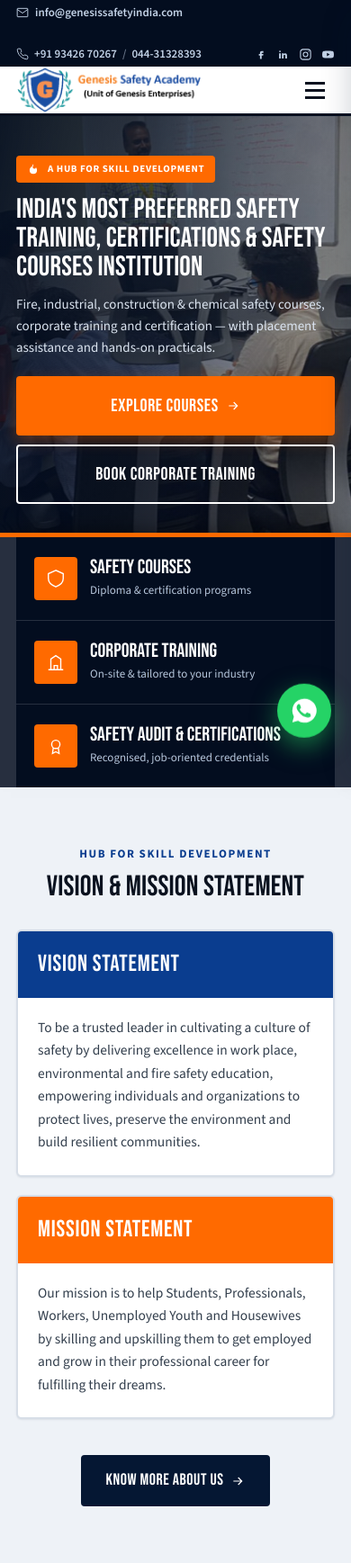
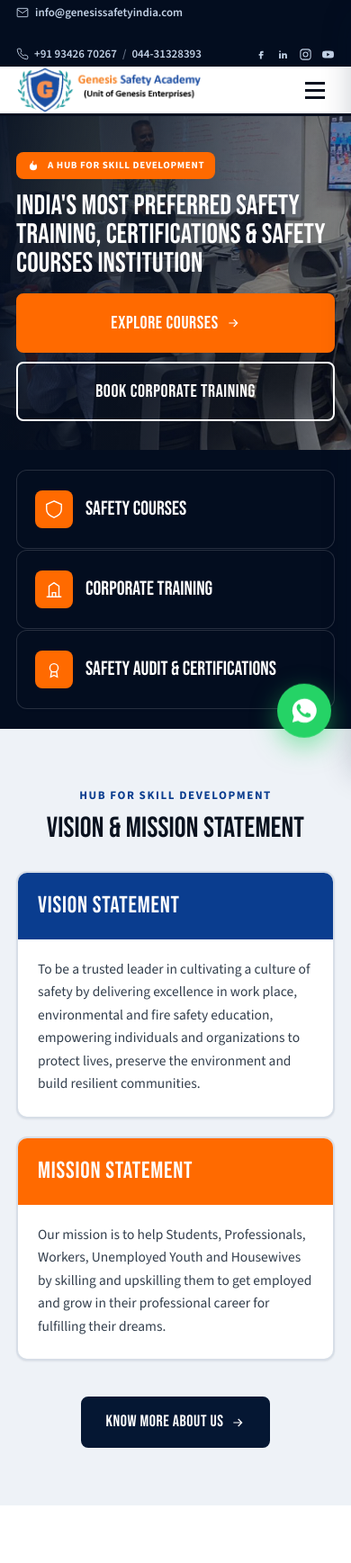
Before and after one commit to bhavbajaj2006-star/genesis-safety-academy, a PHP site: page / in a window 390 px wide. Shown: the top 1737 px of the page at 90% size. Run offline with PHP 8.4, Linux system fonts and the light colour scheme.

Commit message:
Soften mobile UI and reduce information density
Mobile felt too blocky and text-heavy. Softened corner radii (buttons,
cards, badges) via a mobile-only token override, hid the hero
description and pillar subtitles, and turned the pillars row into
spaced rounded cards instead of flush dividers.

```diff
--- a/about.html
+++ b/about.html
@@ -7,7 +7,7 @@
 <meta name="description" content="About Genesis Safety Academy, Chennai — our vision, mission, and why students, professionals and corporates choose us for safety training." />
 <link rel="preconnect" href="https://fonts.googleapis.com">
 <link href="https://fonts.googleapis.com/css2?family=Bebas+Neue&family=Source+Sans+3:wght@400;600;700&display=swap" rel="stylesheet">
-<link rel="stylesheet" href="styles.css?v=17" />
+<link rel="stylesheet" href="styles.css?v=18" />
 </head>
 <body>
 
--- a/index.html
+++ b/index.html
@@ -7,7 +7,7 @@
 <meta name="description" content="Genesis Safety Academy, Chennai — Fire, Industrial, Construction, Chemical &amp; Environmental Safety courses, corporate training, certifications and safety products." />
 <link rel="preconnect" href="https://fonts.googleapis.com">
 <link href="https://fonts.googleapis.com/css2?family=Bebas+Neue&family=Source+Sans+3:wght@400;600;700&display=swap" rel="stylesheet">
-<link rel="stylesheet" href="styles.css?v=17" />
+<link rel="stylesheet" href="styles.css?v=18" />
 </head>
 <body>
 
--- a/styles.css
+++ b/styles.css
@@ -641,16 +641,26 @@ textarea.input { min-height: 96px; resize: vertical; }
 }
 
 @media (max-width: 640px) {
+  :root { --r-sm: 8px; --r-md: 12px; --r-lg: 16px; }
   .container { padding: 0 18px; }
 
   .hero { height: auto; min-height: 0; }
-  .hero-content { height: auto; padding: 44px 18px 32px; }
+  .hero-content { height: auto; padding: 40px 18px 32px; }
   .hero-badge { font-size: 11px; padding: 6px 12px; margin-bottom: 14px; }
-  .hero-content h1 { font-size: clamp(30px, 8vw, 42px); margin-bottom: 12px; max-width: none; }
-  .hero-desc { font-size: 15px; margin-bottom: 20px; }
-  .hero-actions { flex-direction: column; align-items: stretch; gap: 10px; }
-  .hero-actions .btn { width: 100%; }
+  .hero-content h1 { font-size: clamp(30px, 8vw, 40px); margin-bottom: 12px; max-width: none; }
+  .hero-desc { display: none; }
+  .hero-actions { flex-direction: column; align-items: stretch; gap: 10px; margin-top: 4px; }
+  .hero-actions .btn { width: 100%; box-shadow: none; }
   .hero-dots { display: none; }
+
+  .pillars { border-top: none; box-shadow: none; padding: 22px 0; }
+  .pillars-grid { grid-template-columns: 1fr; gap: 12px; background: none; padding: 0 18px; }
+  .pillar {
+    border-radius: var(--r-md); border: 1px solid rgba(255,255,255,.14);
+    padding: 16px 18px; box-shadow: var(--shadow-sm);
+  }
+  .pillar-icon { width: 42px; height: 42px; }
+  .pillar-sub { display: none; }
 
   .about-grid { padding: 64px 18px; gap: 32px; }
   .about-stats { grid-template-columns: repeat(2, 1fr); }
```
